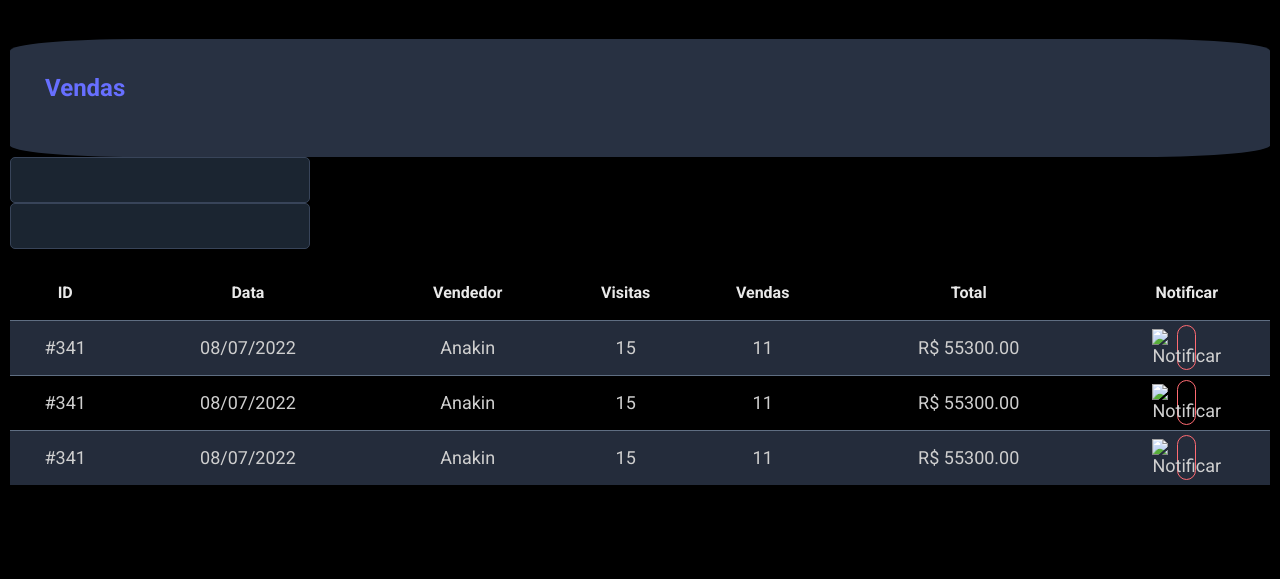
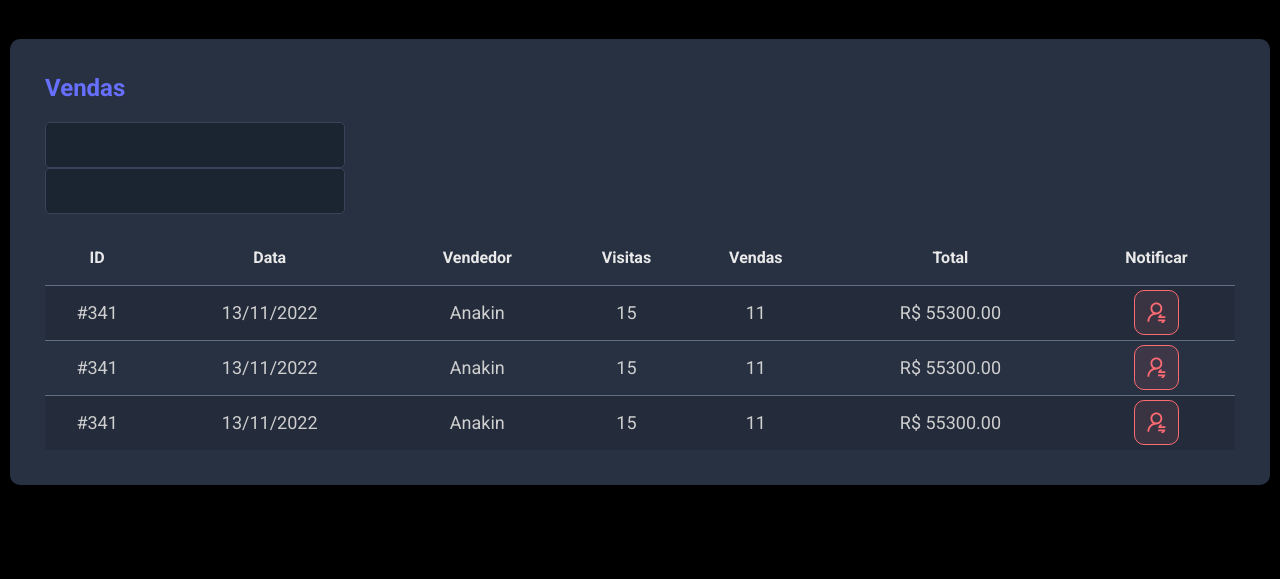
Before and after one commit to JoaoPauloGranatoLopes/dsmeta-css, a plain HTML site: page index.html in a window 1280 px wide. Shown: the part 221-800 px from the top of the page. Drawn offline with Linux system fonts and the light colour scheme.

Commit message:
Ajustes em img para adequar ao design Figma

```diff
--- a/index.html
+++ b/index.html
@@ -6,7 +6,8 @@
     <meta http-equiv="X-UA-Compatible" content="IE=edge">
     <meta name="viewport" content="width=device-width, initial-scale=1.0">
     <title>DSMeta</title>
-    <link rel="stylesheet" href="styles.css" </head>
+    <link rel="stylesheet" href="styles.css">
+</head>
 
 <body>
     <header>
@@ -29,7 +30,7 @@
                 <div class="dsmeta-card">
 
                     <h2 class="dsmeta-sales-title">Vendas</h2>
-                </div>
+
                 <div class="dsmeta-form-control-container">
                     <div>
                         <input class="dsmeta-form-control" type="text">
@@ -54,7 +55,7 @@
                         <tbody>
                             <tr>
                                 <td class="show992">#341</td>
-                        <td class="show576">08/07/2022</td>
+                                <td class="show576">13/11/2022</td>
                                 <td>Anakin</td>
                                 <td class="show992">15</td>
                                 <td class="show992">11</td>
@@ -69,7 +70,7 @@
                             </tr>
                             <tr>
                                 <td class="show992">#341</td>
-                        <td class="show576">08/07/2022</td>
+                                <td class="show576">13/11/2022</td>
                                 <td>Anakin</td>
                                 <td class="show992">15</td>
                                 <td class="show992">11</td>
@@ -84,7 +85,7 @@
                             </tr>
                             <tr>
                                 <td class="show992">#341</td>
-                        <td class="show576">08/07/2022</td>
+                                <td class="show576">13/11/2022</td>
                                 <td>Anakin</td>
                                 <td class="show992">15</td>
                                 <td class="show992">11</td>
@@ -101,7 +102,7 @@
                     </table>
                 </div>
 
-
+            </div>
 
             </div>
         </section>
--- a/styles.css
+++ b/styles.css
@@ -1,19 +1,26 @@
 @import url('https://fonts.googleapis.com/css2?family=Roboto:wght@300;400;700&display=swap');
-*{
+
+* {
     font-family: 'Roboto', sans-serif;
     box-sizing: border-box;
     margin: 0;
     padding: 0;
 }
-body, html{
+
+body,
+html {
     background-color: #000;
     color: #ffffff;
 
 }
-a, a:hover, a:visited {
+
+a,
+a:hover,
+a:visited {
     color: unset;
     text-decoration: none;
 }
+
 header {
     background: linear-gradient(180deg, #102347 0%, #181818 100%);
     height: 220px;
@@ -22,49 +29,58 @@ header {
     justify-content: center;
 
 }
-.dsmeta-logo-container{
+
+.dsmeta-logo-container {
     display: flex;
     flex-direction: column;
     align-items: center;
 }
+
 .dsmeta-logo-container img {
     width: 235px;
 }
-.dsmeta-logo-container h1{
+
+.dsmeta-logo-container h1 {
     margin-top: 15px;
     font-size: 44px;
 
 
 }
+
 .dsmeta-logo-container p {
     font-size: 14px;
     font-weight: 300;
 }
+
 .dsmeta-card {
     background-color: #283142;
-        border-radius: 10%;
-        padding: 30px 10;
+    border-radius: 10px;
+    padding: 30px 10px;
 }
-.dsmeta-container{
+
+.dsmeta-container {
     width: 100%;
     max-width: 900 px;
     margin: 0 auto;
 }
 
-#sales{
+#sales {
     padding: 40px 10px;
 }
+
 .dsmeta-sales-title {
-        color:#676fff;
+    color: #676fff;
     font-size: 24px;
     margin-bottom: 20px;
 
 }
+
 .dsmeta-form-control-container {
     margin-bottom: 16px;
     max-width: 300px;
 
 }
+
 .dsmeta-form-control {
     width: 100%;
     height: 46px;
@@ -75,18 +91,21 @@ header {
     padding: 20px;
     font-size: 18px;
 }
-    .dsmeta-sales-table{
+
+.dsmeta-sales-table {
     width: 100%;
     border-spacing: 0;
     border-collapse: collapse;
 
 }
+
 .dsmeta-sales-table thead {
     height: 55px;
     font-size: 16px;
     color: #E9E9E9;
     font-weight: 700;
 }
+
 .dsmeta-sales-table tbody {
     font-size: 14px;
     font-weight: 400;
@@ -100,53 +119,64 @@ header {
     border-top: 1px solid #5F6E82;
 
 }
+
 .dsmeta-sales-table tbody tr:hover > td {
     background-color: #384459;
 
 }
+
 .dsmeta-sales-table tbody tr:nth-child(odd) {
     background-color: #242C3B;
 }
+
 .dsmeta-red-btn-container {
     display: flex;
     justify-content: center;
 
 
 }
+
 .dsmeta-red-btn {
     height: 45px;
     width: 45px;
-        background: none;
-        border: 1px solid #ff6b72;
+    background: rgba(255, 107, 114, 0.1);
+    border: 1px solid #FF6B72;
     border-radius: 10px;
     display: flex;
     align-items: center;
     justify-content: center;
     cursor: pointer;
 }
-    .dsmeta-red-btn {
+
+.dsmeta-red-btn img {
     width: 19px;
 }
 
 .show576 {
     display: none;
 }
+
 @media (min-width: 576px) {
     .show576 {
         display: table-cell;
     }
+
     .dsmeta-card {
         padding: 35px;
     }
+
     .dsmeta-sales-table tbody tr {
         height: 55px;
     }
+
     .dsmeta-sales-table tbody {
         font-size: 18px;
     }
+
     .show992 {
         display: none;
     }
+
     @media (min-width: 992px) {
         .show992 {
             display: table-cell;
```
Also changed, not shown: logo.svg (added), notification-icon.svg (added). Lines whose indentation alone changed are shown as unchanged.
